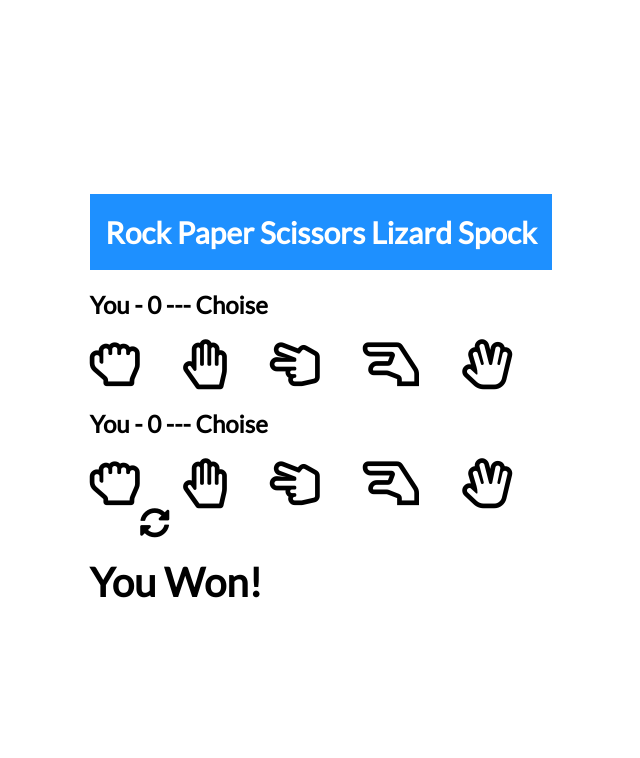
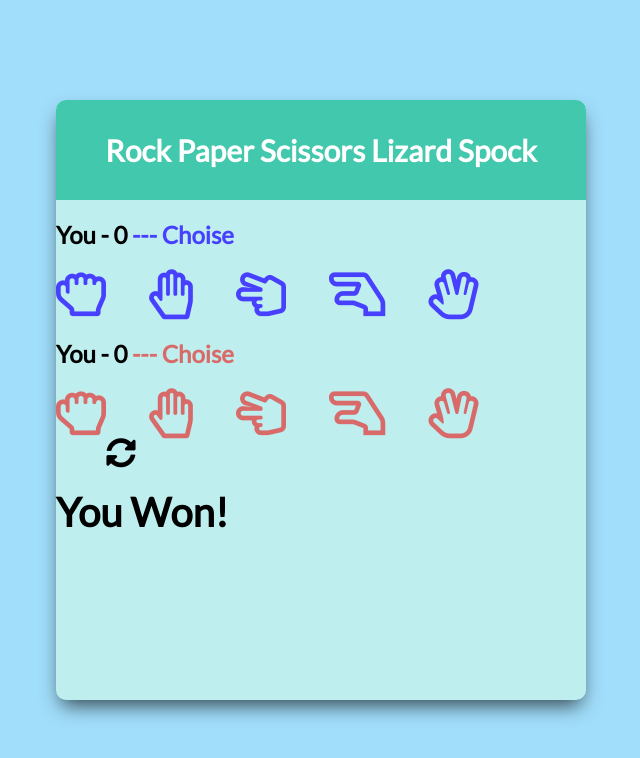
Before and after one commit to nobugsatcoding/game_spock_rock, a plain HTML site: page index.html in a window 1280 px wide. Shown: the whole page, without its empty margins (319-959 px from the left). Drawn offline with Linux system fonts and the light colour scheme.

Commit message:
styling with CSS

```diff
--- a/style.css
+++ b/style.css
@@ -7,18 +7,25 @@ html {
 body {
   margin: 0;
   min-height: 100vh;
-
+  background: #a1defb;
   font-family: Lato, sans-serif;
   display: flex;
   justify-content: center;
   align-items: center;
 }
 
-
+.game-container {
+  width: 530px;
+  height: 600px;
+  background: #bfeeee;
+  border-radius: 10px;
+  box-shadow: 0 10px 20px -5px rgba(0, 0, 0, 0.7);
+}
 
 .header {
-  background: dodgerblue;
-
+  background: rgb(65, 200, 173);
+  border-radius: 10px 10px 0 0;
+  height: 100px;
   display: flex;
   justify-content: center;
   align-items: center;
@@ -43,7 +50,26 @@ h2 {
   User-select: none;
 }
 
+#player .far,
+#player .choice {
+  color: #4740ff;
+  cursor: pointer;
+}
 
+#computer .far,
+#computer .choice {
+  color: #d86b69;
+  cursor: pointer;
+}
+
+#player .far:last-of-type,
+#computer .far:last-of-type {
+  margin-right: 0;
+}
+
+.selected {
+  color: #000000 !important;
+}
 
 .reset-icon {
   font-size: 30px;
@@ -66,7 +92,7 @@ h2 {
 /* Media Query: Large Smartphone (Vertical) */
 @media screen and (max-width: 600px) {
   .game-container {
-
+    width: 95%;
     height: 580px;
   }
 
```
